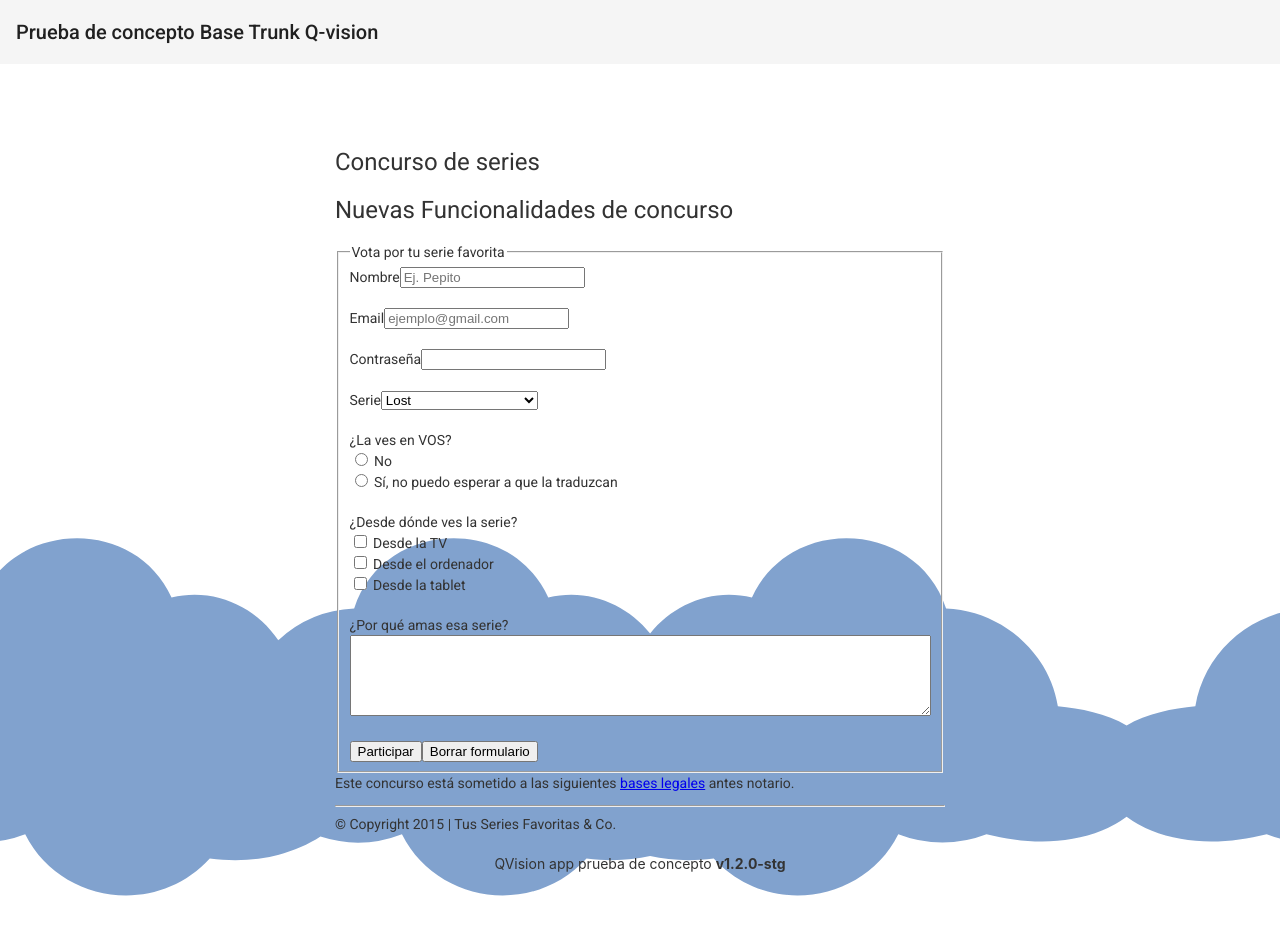
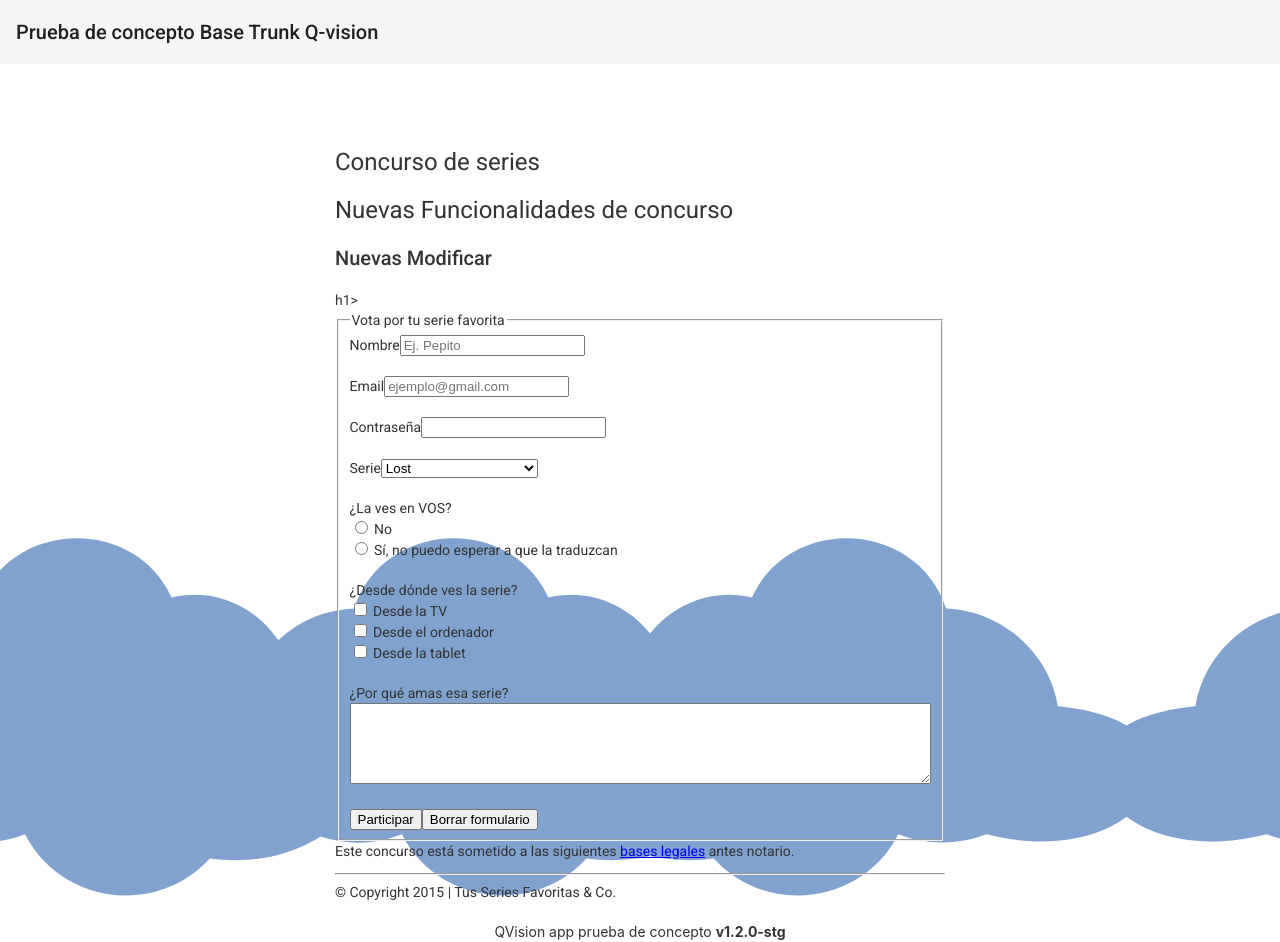
Before and after one commit to DCastroQV/Prueba-de-concepto, an Angular app: page /concurso in a window 1280 px wide. Before the commit the page ends 874 px from the top, so only its background shows below. Built offline with nearby package versions, Linux system fonts and the light colour scheme.

Commit message:
Modificacion 2 RQ-Edgar-01

```diff
--- a/src/app/concurso/concurso.component.html
+++ b/src/app/concurso/concurso.component.html
@@ -7,6 +7,7 @@
 <body>
 	<h1>Concurso de series</h1>
 	<h1>Nuevas Funcionalidades de concurso</h1>
+	<h2>Nuevas Modificar</h2>h1>
 	<form>
 		<fieldset>
 			<legend>Vota por tu serie favorita</legend>
```
